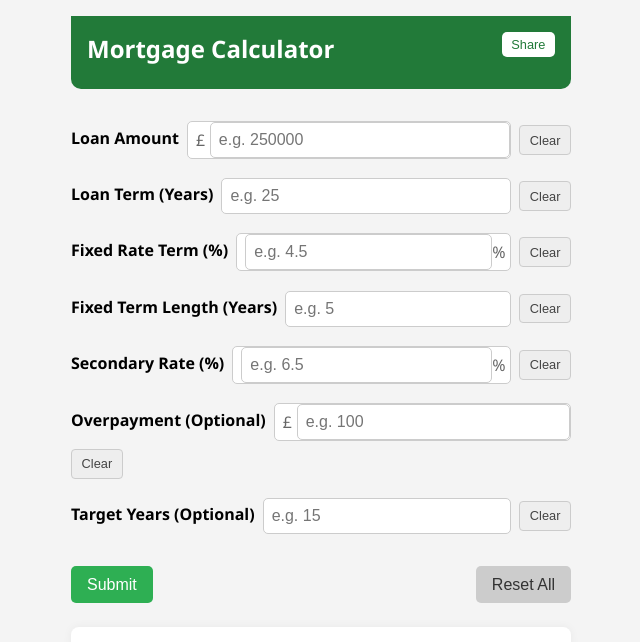
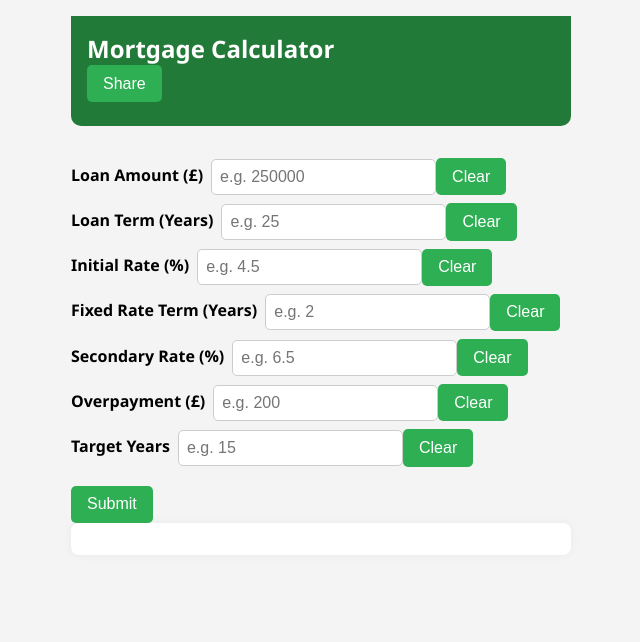
Before and after one commit to Ampdrew06/Mortgage-Calculator, a React (Create React App) app: page / in a window 1280 px wide. Shown: the top 642 px of the page, without its empty margins (319-959 px from the left). Built offline with nearby package versions, Linux system fonts and the light colour scheme.

Commit message:
Update App.js

```diff
--- a/src/App.js
+++ b/src/App.js
@@ -15,48 +15,13 @@ function App() {
   const [yearsRemaining, setYearsRemaining] = useState('');
   const [remainingBalance, setRemainingBalance] = useState('');
 
-  const basePMT = (pv, rate, nper) => (rate * pv) / (1 - Math.pow(1 + rate, -nper));
+  const formatNumber = (num) =>
+    num.toLocaleString('en-UK', { minimumFractionDigits: 2, maximumFractionDigits: 2 });
 
-  const formatCurrency = (value) =>
-    value.toLocaleString('en-GB', { style: 'currency', currency: 'GBP', minimumFractionDigits: 2 });
+  const handleReset = (setter) => () => setter('');
 
-  const handleInputChange = (setter, value, type = 'number') => {
-    if (type === 'percent') {
-      value = value.replace(/[^\d.]/g, '');
-      if (value === '') {
-        setter('');
-      } else {
-        setter(parseFloat(value).toString());
-      }
-    } else if (type === 'currency') {
-      value = value.replace(/[^\d.]/g, '');
-      if (value === '') {
-        setter('');
-      } else {
-        const formatted = parseFloat(value).toLocaleString('en-GB', {
-          minimumFractionDigits: 0,
-          maximumFractionDigits: 2,
-        });
-        setter(formatted);
-      }
-    } else {
-      setter(value);
-    }
-  };
-
-  const clearAll = () => {
-    setLoanAmount('');
-    setInitialRate('');
-    setLoanTermYears('');
-    setFixedTermYears('');
-    setSecondaryRate('');
-    setOverpayment('');
-    setTargetYears('');
-    setInitialPayment('');
-    setSecondPayment('');
-    setYearsRemaining('');
-    setRemainingBalance('');
-  };
+  const basePMT = (pv, rate, nper) =>
+    (rate * pv) / (1 - Math.pow(1 + rate, -nper));
 
   const calculate = () => {
     const P = parseFloat(loanAmount.replace(/,/g, ''));
@@ -67,7 +32,7 @@ function App() {
     const op = overpayment ? parseFloat(overpayment.replace(/,/g, '')) : 0;
     const g = targetYears ? parseInt(targetYears) * 12 : null;
 
-    if (!P || !r1 || !n || (!t && !g) || !r2) {
+    if (!P || !r1 || !n) {
       setInitialPayment('');
       setSecondPayment('');
       setYearsRemaining('');
@@ -78,17 +43,16 @@ function App() {
     const months = g ? g : n;
     const pmt = basePMT(P, r1, months);
     const initial = Math.abs(pmt + op);
-    setInitialPayment(initial.toFixed(2));
+    setInitialPayment(formatNumber(initial));
 
-    if (n - t > 0 && t !== 0) {
-      const altPMT = g ? basePMT(P, r1, g) + op : basePMT(P, r1, n) + op;
+    if (r2 && t && n - t > 0) {
+      const altPMT = basePMT(P, r1, g || n) + op;
       const futureValue = P * Math.pow(1 + r1, t);
       const paid = altPMT * ((Math.pow(1 + r1, t) - 1) / r1);
       const balance = futureValue - paid;
-
       const second = basePMT(balance, r2, n - t);
-      setSecondPayment(Math.abs(second).toFixed(2));
-      setRemainingBalance(Math.abs(balance).toLocaleString('en-GB', { minimumFractionDigits: 2 }));
+      setSecondPayment(formatNumber(Math.abs(second)));
+      setRemainingBalance(formatNumber(Math.abs(balance)));
     } else {
       setSecondPayment('');
       setRemainingBalance('');
@@ -109,86 +73,108 @@ function App() {
       result = (n / 12).toFixed(2);
     }
 
-    if (parseFloat(result) < 0) {
-      result = Math.abs(result);
-    }
-
-    setYearsRemaining(result);
+    setYearsRemaining(result.replace('-', ''));
   };
 
   return (
     <div className="container">
       <div className="header">
         <h1>Mortgage Calculator</h1>
-        <div className="header-buttons">
-          <button className="small-button" title="Share this app" onClick={() => navigator.share?.({ title: 'Mortgage Calculator', url: window.location.href })}>Share</button>
+        <button className="share-button" onClick={() => navigator.share?.({ title: "Mortgage Calculator", url: window.location.href })}>
+          Share
+        </button>
+      </div>
+
+      <div className="input-group">
+        <label>Loan Amount (£)</label>
+        <div className="input-row">
+          <input
+            type="text"
+            inputMode="numeric"
+            placeholder="e.g. 250000"
+            value={loanAmount}
+            onChange={(e) => setLoanAmount(e.target.value.replace(/[^\d.]/g, ''))}
+          />
+          <button onClick={handleReset(setLoanAmount)}>Clear</button>
+        </div>
+
+        <label>Loan Term (Years)</label>
+        <div className="input-row">
+          <input
+            type="number"
+            placeholder="e.g. 25"
+            value={loanTermYears}
+            onChange={(e) => setLoanTermYears(e.target.value)}
+          />
+          <button onClick={handleReset(setLoanTermYears)}>Clear</button>
+        </div>
+
+        <label>Initial Rate (%)</label>
+        <div className="input-row">
+          <input
+            type="number"
+            placeholder="e.g. 4.5"
+            value={initialRate}
+            onChange={(e) => setInitialRate(e.target.value)}
+          />
+          <button onClick={handleReset(setInitialRate)}>Clear</button>
+        </div>
+
+        <label>Fixed Rate Term (Years)</label>
+        <div className="input-row">
+          <input
+            type="number"
+            placeholder="e.g. 2"
+            value={fixedTermYears}
+            onChange={(e) => setFixedTermYears(e.target.value)}
+          />
+          <button onClick={handleReset(setFixedTermYears)}>Clear</button>
+        </div>
+
+        <label>Secondary Rate (%)</label>
+        <div className="input-row">
+          <input
+            type="number"
+            placeholder="e.g. 6.5"
+            value={secondaryRate}
+            onChange={(e) => setSecondaryRate(e.target.value)}
+          />
+          <button onClick={handleReset(setSecondaryRate)}>Clear</button>
+        </div>
+
+        <label>Overpayment (£)</label>
+        <div className="input-row">
+          <input
+            type="text"
+            inputMode="numeric"
+            placeholder="e.g. 200"
+            value={overpayment}
+            onChange={(e) => setOverpayment(e.target.value.replace(/[^\d.]/g, ''))}
+          />
+          <button onClick={handleReset(setOverpayment)}>Clear</button>
+        </div>
+
+        <label>Target Years</label>
+        <div className="input-row">
+          <input
+            type="number"
+            placeholder="e.g. 15"
+            value={targetYears}
+            onChange={(e) => setTargetYears(e.target.value)}
+          />
+          <button onClick={handleReset(setTargetYears)}>Clear</button>
         </div>
       </div>
 
-      <div className="input-group">
-        <label>Loan Amount</label>
-        <div className="input-symbol">
-          <span>£</span>
-          <input type="text" inputMode="numeric" placeholder="e.g. 250000" value={loanAmount} onChange={(e) => handleInputChange(setLoanAmount, e.target.value, 'currency')} />
-        </div>
-        <button className="clear-button" onClick={() => setLoanAmount('')}>Clear</button>
-      </div>
-
-      <div className="input-group">
-        <label>Loan Term (Years)</label>
-        <input type="number" placeholder="e.g. 25" value={loanTermYears} onChange={(e) => setLoanTermYears(e.target.value)} />
-        <button className="clear-button" onClick={() => setLoanTermYears('')}>Clear</button>
-      </div>
-
-      <div className="input-group">
-        <label>Fixed Rate Term (%)</label>
-        <div className="input-symbol">
-          <input type="text" inputMode="decimal" placeholder="e.g. 4.5" value={initialRate} onChange={(e) => handleInputChange(setInitialRate, e.target.value, 'percent')} />
-          <span>%</span>
-        </div>
-        <button className="clear-button" onClick={() => setInitialRate('')}>Clear</button>
-      </div>
-
-      <div className="input-group">
-        <label>Fixed Term Length (Years)</label>
-        <input type="number" placeholder="e.g. 5" value={fixedTermYears} onChange={(e) => setFixedTermYears(e.target.value)} />
-        <button className="clear-button" onClick={() => setFixedTermYears('')}>Clear</button>
-      </div>
-
-      <div className="input-group">
-        <label>Secondary Rate (%)</label>
-        <div className="input-symbol">
-          <input type="text" inputMode="decimal" placeholder="e.g. 6.5" value={secondaryRate} onChange={(e) => handleInputChange(setSecondaryRate, e.target.value, 'percent')} />
-          <span>%</span>
-        </div>
-        <button className="clear-button" onClick={() => setSecondaryRate('')}>Clear</button>
-      </div>
-
-      <div className="input-group">
-        <label>Overpayment (Optional)</label>
-        <div className="input-symbol">
-          <span>£</span>
-          <input type="text" inputMode="decimal" placeholder="e.g. 100" value={overpayment} onChange={(e) => handleInputChange(setOverpayment, e.target.value, 'currency')} />
-        </div>
-        <button className="clear-button" onClick={() => setOverpayment('')}>Clear</button>
-      </div>
-
-      <div className="input-group">
-        <label>Target Years (Optional)</label>
-        <input type="number" placeholder="e.g. 15" value={targetYears} onChange={(e) => setTargetYears(e.target.value)} />
-        <button className="clear-button" onClick={() => setTargetYears('')}>Clear</button>
-      </div>
-
-      <div className="button-row">
-        <button onClick={calculate}>Submit</button>
-        <button onClick={clearAll} className="reset">Reset All</button>
+      <div className="submit-group">
+        <button className="submit-button" onClick={calculate}>Submit</button>
       </div>
 
       <div className="results">
-        {initialPayment && <p><span>Initial Monthly Payment:</span> <span>£{initialPayment}</span></p>}
-        {secondPayment && <p><span>Secondary Monthly Payment:</span> <span>£{secondPayment}</span></p>}
-        {yearsRemaining && <p><span>Years Remaining:</span> <span>{yearsRemaining}</span></p>}
-        {remainingBalance && <p><span>Remaining Balance After Fixed Term:</span> <span>£{remainingBalance}</span></p>}
+        {initialPayment && <p><span>Initial Monthly Payment:</span> <strong>£{initialPayment}</strong></p>}
+        {secondPayment && <p><span>Secondary Monthly Payment:</span> <strong>£{secondPayment}</strong></p>}
+        {yearsRemaining && <p><span>Years Remaining:</span> <strong>{yearsRemaining}</strong></p>}
+        {remainingBalance && <p><span>Remaining Balance After Fixed Term:</span> <strong>£{remainingBalance}</strong></p>}
       </div>
     </div>
   );
```
